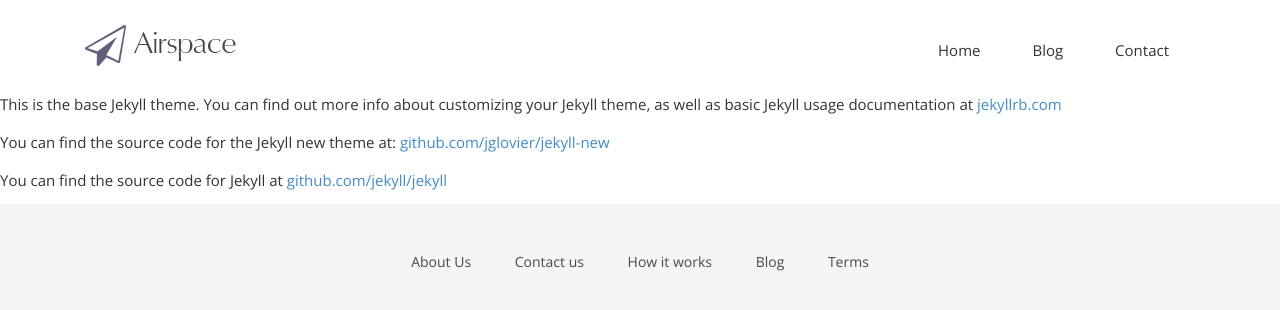
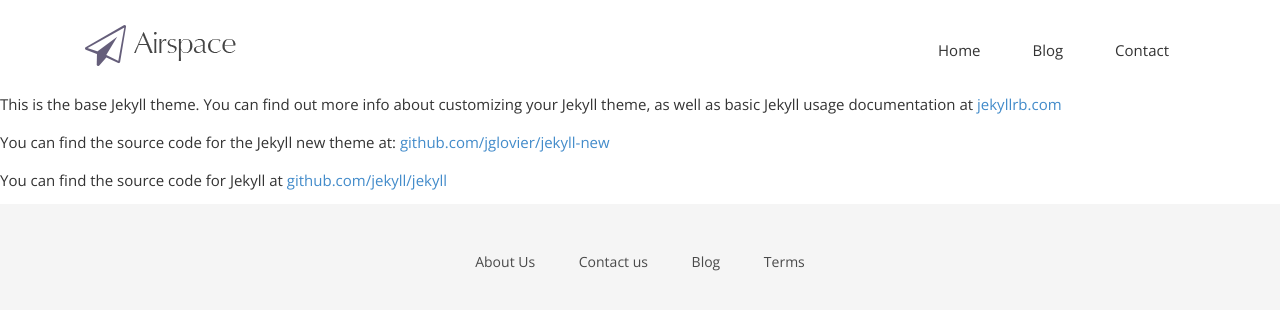
Before and after one commit to javierpedreira/qa_playground, a Jekyll site: the page built from about.md, in a window 1280 px wide. Shown: the top 310 px of the page. Built offline with Jekyll 4.4.1, drawn with Linux system fonts in a browser that asks for light colours; nearby versions of some CDN libraries; some web fonts are replaced.

Commit message:
fix footers

```diff
--- a/_includes/footer.html
+++ b/_includes/footer.html
@@ -5,11 +5,10 @@
       <div class="col-md-12">
         <div class="footer-manu">
           <ul>
-            <li><a href="#">About Us</a></li>
+            <li><a href="https://www.intenthq.com/all-about-us/#about_us">About Us</a></li>
             <li><a href="{{ site.baseurl }}/contact">Contact us</a></li>
-            <li><a href="#">How it works</a></li>
             <li><a href="{{ site.baseurl }}/blog">Blog</a></li>
-            <li><a href="#">Terms</a></li>
+            <li><a href="">Terms</a></li>
           </ul>
         </div>
       </div>
```
